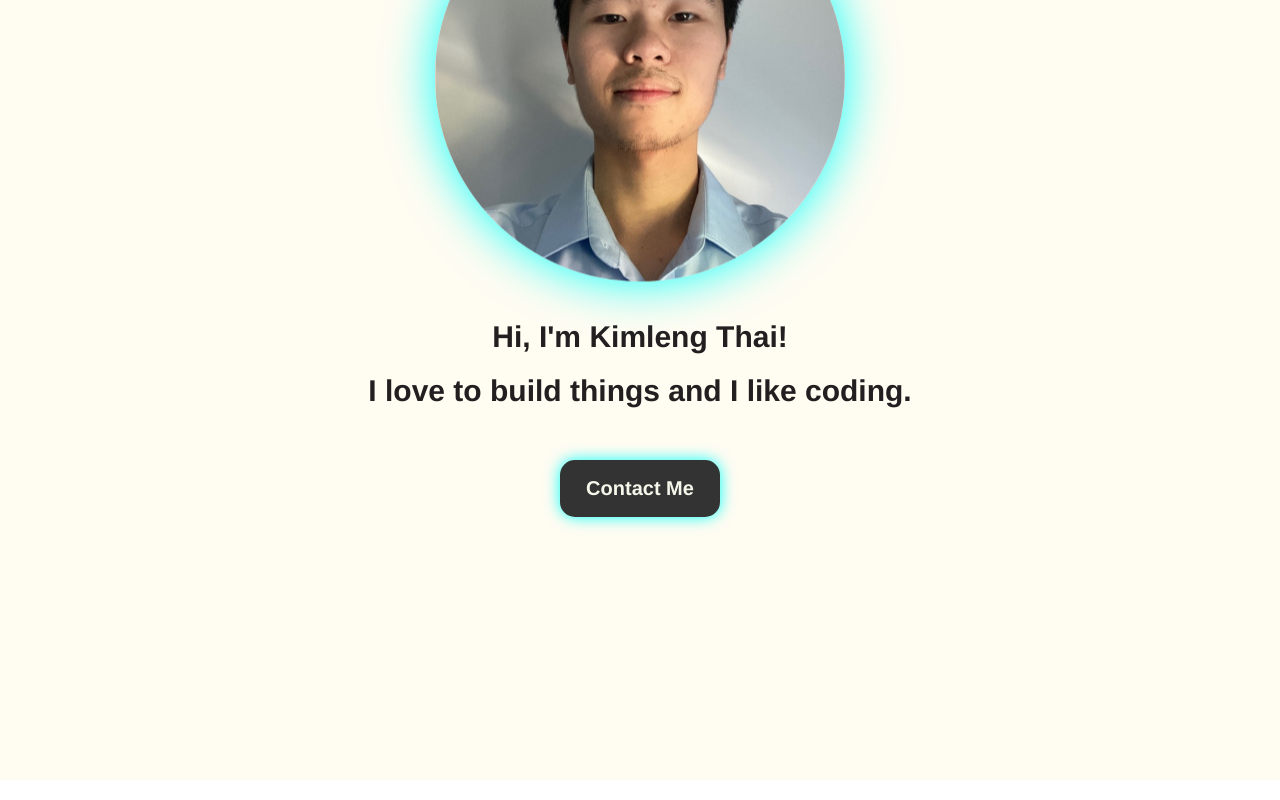
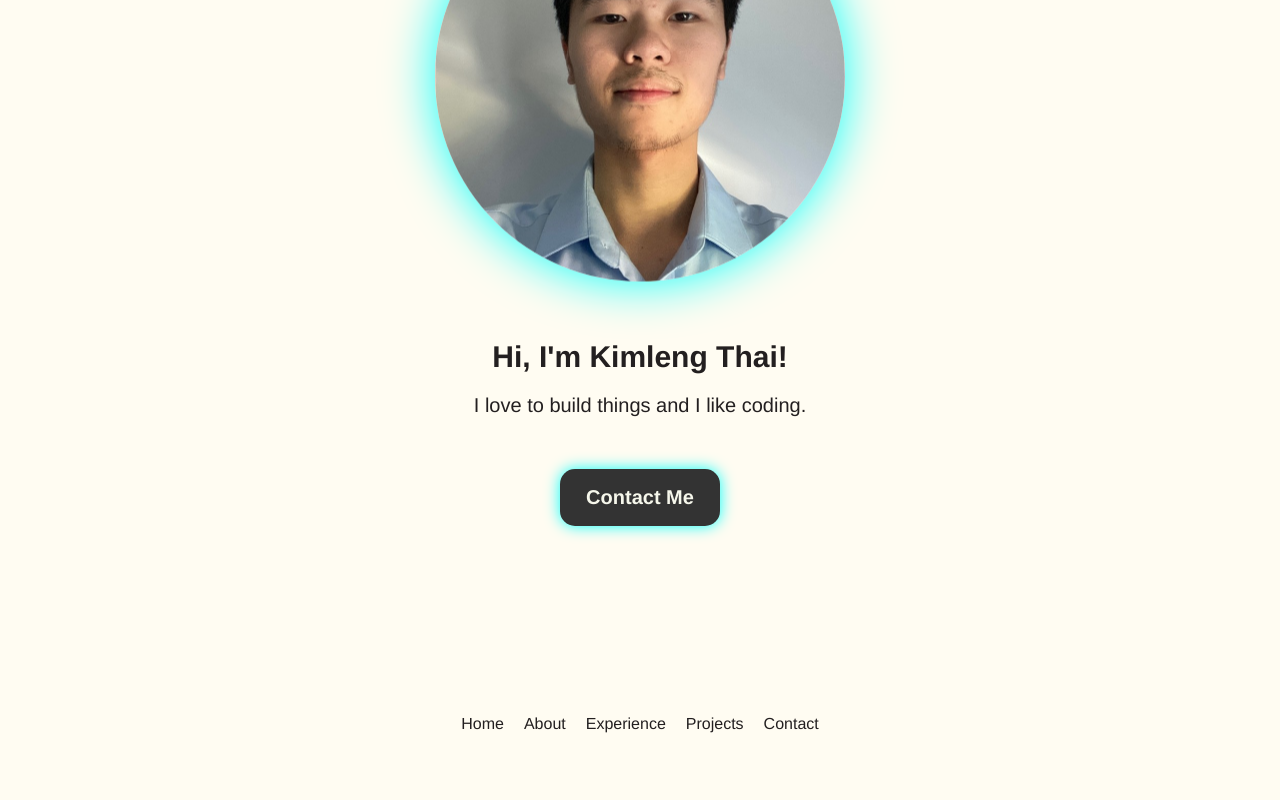
Before and after one commit to kimlengthai/KimlengThai-ePortfolio, a React (Vite) app: page / in a window 1280 px wide. Shown: the part 274-1074 px from the top of the page. Built offline with nearby package versions, Linux system fonts and the light colour scheme.

Commit message:
Add margin to my profile img + add navigation items to my home page + adjust font size

```diff
--- a/src/components/Hero/Hero.jsx
+++ b/src/components/Hero/Hero.jsx
@@ -11,6 +11,15 @@ export const Hero = () => {
     <img src="../../../assets/profile/profilePicture.jpeg" alt="My profile image" className={styles.heroImg}/>
     <div className={styles.topBlur}></div>
     <div className={styles.bottomBlur}></div>
+
+    <div className={styles.navigation}>
+        <a href="#home">Home</a>
+        <a href="#about">About</a>
+        <a href="#experience">Experience</a>
+        <a href="#project">Projects</a>
+        <a href="#contact">Contact</a>
+    </div>
+
     </section>
   )
 }
--- a/src/components/Hero/Hero.module.css
+++ b/src/components/Hero/Hero.module.css
@@ -10,6 +10,8 @@
     z-index: 1; /*Set it to 1 to ensure the menu item is functional*/
     margin-left: 10%;
     margin-right: 10%;
+    text-align: center;
+    padding-bottom: 20px;
 }
 
 .content {
@@ -18,7 +20,7 @@
     align-items: center;
     color: var(--color-text);
     z-index: 1;
-    height: 500px;
+    height: 480px;
 }
 
 .title {
@@ -30,9 +32,9 @@
 }
 
 .description {
-    font-size: 30px;
-    font-weight: bold;
+    font-size: 20px;
     font-family: Helvetica;
+    font-weight: 400;
     margin-bottom: 52px;
     text-align: center; /* Center align the text horizontally */
     display: flex; /* Use flexbox */
@@ -67,6 +69,7 @@
     animation-iteration-count: infinite;
     animation-timing-function: ease-in-out;
     box-shadow: 0 0 50px 0 rgb(7, 255, 251);
+    margin-bottom: 20px;
 }
 
 @keyframes floating {
@@ -109,6 +112,25 @@
     z-index: 0;
 }
 
+.navigation {
+    display: flex;
+    position: absolute; /*Add this line to ensure I can move my navigation items*/
+    bottom: 0px;
+    gap: 20px;
+    align-items: center;
+    justify-content: center;
+    margin-bottom: 20px;
+    z-index: 2; /*Set it to 2 to ensure the navigation items are functional*/
+  }
+
+  .navigation a {
+    margin: 5px 0;
+    font-size: 16px;
+    color: var(--color-text);
+    text-decoration: none;
+    height: 60px;
+  }
+
 @media screen and (max-width: 830px) {
     .container {
         flex-direction: column-reverse;
@@ -116,4 +138,14 @@
     .content {
         align-items: center;
     }
+    .title {
+        font-size: 24px;
+    }
+    .description {
+        font-size: 16px;
+    }
+    .contactBtn {
+        font-size: 16px;
+        padding: 12px 20px;
+    }
 }
```
